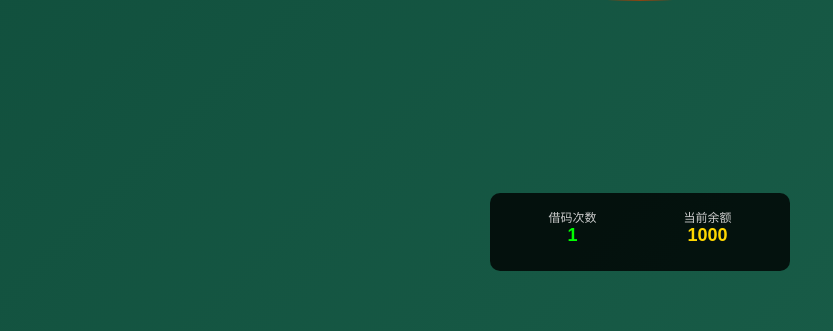
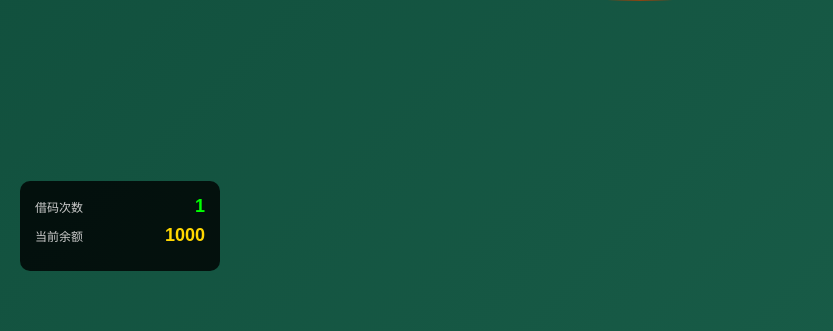
Before and after one commit to taisuishen/newdz, a Flask app: page / in a window 1280 px wide. Shown: the part 509-840 px from the top of the page, without its empty margins (0-833 px from the left). Run offline with Flask 3, Linux system fonts and the light colour scheme; the visitor is signed in with stand-in values (Sample User, id 1); data that the repository does not hold is empty.

Commit message:
Add files via upload

```diff
--- a/app.py
+++ b/app.py
@@ -44,7 +44,8 @@ DEFAULT_CONFIG = {
     'big_blind': 20,
     'buy_in_amount': 1000,
     'action_timeout': 30,  # 玩家行动超时时间（秒）
-    'ready_timeout': 60    # 准备超时时间（秒）
+    'ready_timeout': 60,   # 准备超时时间（秒）
+    'default_add_chips': 1000  # 默认添加筹码金额
 }
 
 # 默认游戏数据
@@ -178,7 +179,11 @@ def load_game_data():
     if os.path.exists(GAME_DATA_FILE):
         with open(GAME_DATA_FILE, 'r', encoding='utf-8') as f:
             return json.load(f)
-    return DEFAULT_GAME_DATA.copy()
+    else:
+        # 文件不存在时，创建默认的游戏数据文件
+        default_data = DEFAULT_GAME_DATA.copy()
+        save_game_data(default_data)
+        return default_data
 
 def save_game_data(data):
     """保存游戏数据"""
@@ -343,18 +348,16 @@ def change_position():
 @login_required
 def add_chips():
     """添加筹码"""
-    data = request.get_json()
     player_id = session.get('player_id')
-    amount = data.get('amount', 0)
 
     if not player_id:
         return jsonify({'success': False, 'message': '请先加入游戏'})
 
-    if amount <= 0:
-        return jsonify({'success': False, 'message': '添加金额必须大于0'})
-
     game_data = load_game_data()
     config = load_config()
+
+    # 使用配置中的默认添加筹码金额
+    amount = config.get('default_add_chips', 1000)
 
     if player_id not in game_data['players']:
         return jsonify({'success': False, 'message': '玩家不存在'})
@@ -1109,6 +1112,7 @@ def update_config():
     config['buy_in_amount'] = int(data.get('buy_in_amount', config['buy_in_amount']))
     config['action_timeout'] = int(data.get('action_timeout', config['action_timeout']))
     config['ready_timeout'] = int(data.get('ready_timeout', config['ready_timeout']))
+    config['default_add_chips'] = int(data.get('default_add_chips', config.get('default_add_chips', 1000)))
 
     save_config(config)
 
--- a/templates/index.html
+++ b/templates/index.html
@@ -323,23 +323,25 @@
         .player-info {
             position: fixed;
             bottom: 20px;
-            left: 50%;
-            transform: translateX(-50%);
+            left: 20px;
             background: rgba(0, 0, 0, 0.8);
             padding: 15px;
             border-radius: 10px;
-            text-align: center;
-            min-width: 300px;
+            text-align: left;
+            min-width: 200px;
         }
 
         .player-stats {
             display: flex;
-            justify-content: space-around;
+            flex-direction: column;
+            gap: 8px;
             margin-bottom: 10px;
         }
 
         .stat {
-            text-align: center;
+            display: flex;
+            justify-content: space-between;
+            align-items: center;
         }
 
         .stat-label {
@@ -757,15 +759,14 @@
         </div>
     </div>
 
-    <!-- 添加筹码模态框 -->
+    <!-- 添加筹码确认模态框 -->
     <div id="addChipsModal" class="modal">
         <div class="modal-content">
             <span class="close" onclick="closeAddChipsModal()">&times;</span>
             <h2>添加筹码</h2>
-            <div class="input-group">
-                <input type="number" id="addChipsAmount" placeholder="输入添加的筹码数量" min="1">
-            </div>
+            <p>确认添加默认筹码数量？</p>
             <button class="btn" onclick="addChips()">确认添加</button>
+            <button class="btn" onclick="closeAddChipsModal()" style="margin-left: 10px; background: #666;">取消</button>
         </div>
     </div>
 
@@ -1335,24 +1336,17 @@
         // 关闭添加筹码模态框
         function closeAddChipsModal() {
             document.getElementById('addChipsModal').style.display = 'none';
-            document.getElementById('addChipsAmount').value = '';
         }
 
         // 添加筹码
         async function addChips() {
-            const amount = parseInt(document.getElementById('addChipsAmount').value);
-            if (!amount || amount <= 0) {
-                alert('请输入有效的筹码数量');
-                return;
-            }
-
             try {
                 const response = await fetch('/api/add_chips', {
                     method: 'POST',
                     headers: {
                         'Content-Type': 'application/json',
                     },
-                    body: JSON.stringify({ amount: amount })
+                    body: JSON.stringify({})
                 });
 
                 const result = await response.json();
@@ -1482,13 +1476,6 @@
         }
 
         // 移除了无效的playerIdInput事件监听器
-
-        // 回车键添加筹码
-        document.getElementById('addChipsAmount').addEventListener('keypress', function(e) {
-            if (e.key === 'Enter') {
-                addChips();
-            }
-        });
     </script>
 </body>
 </html>
```
Also changed, not shown: templates/admin.html (+9 -0 lines).
